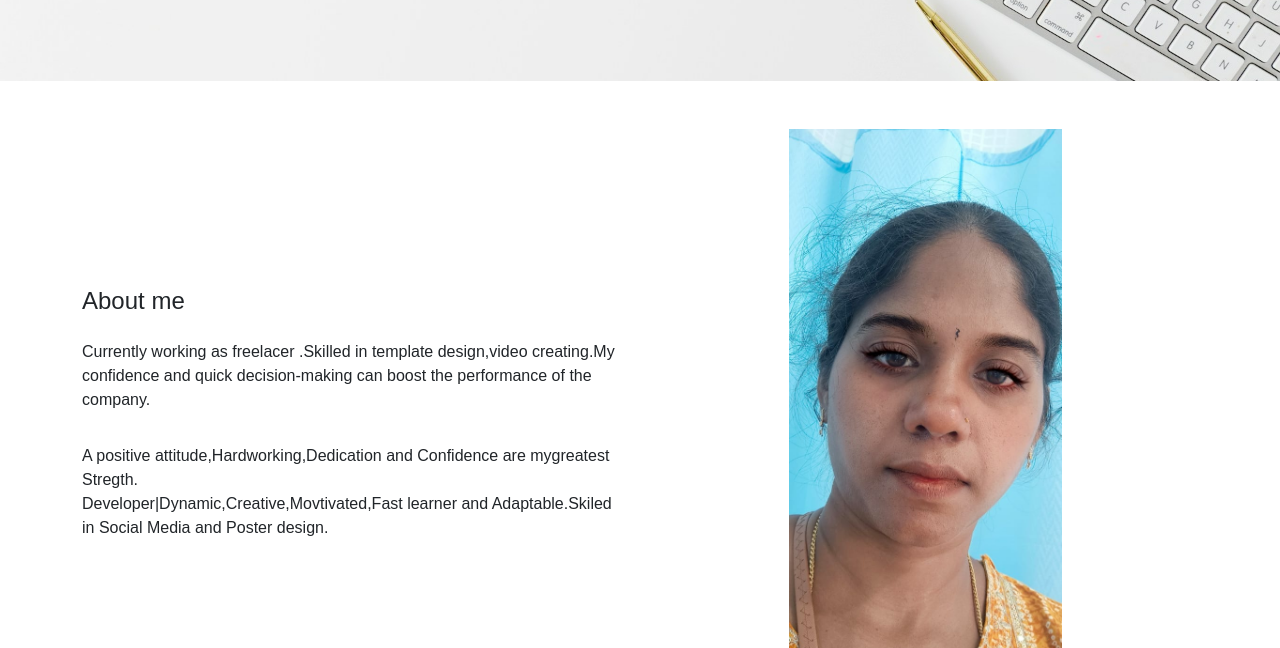
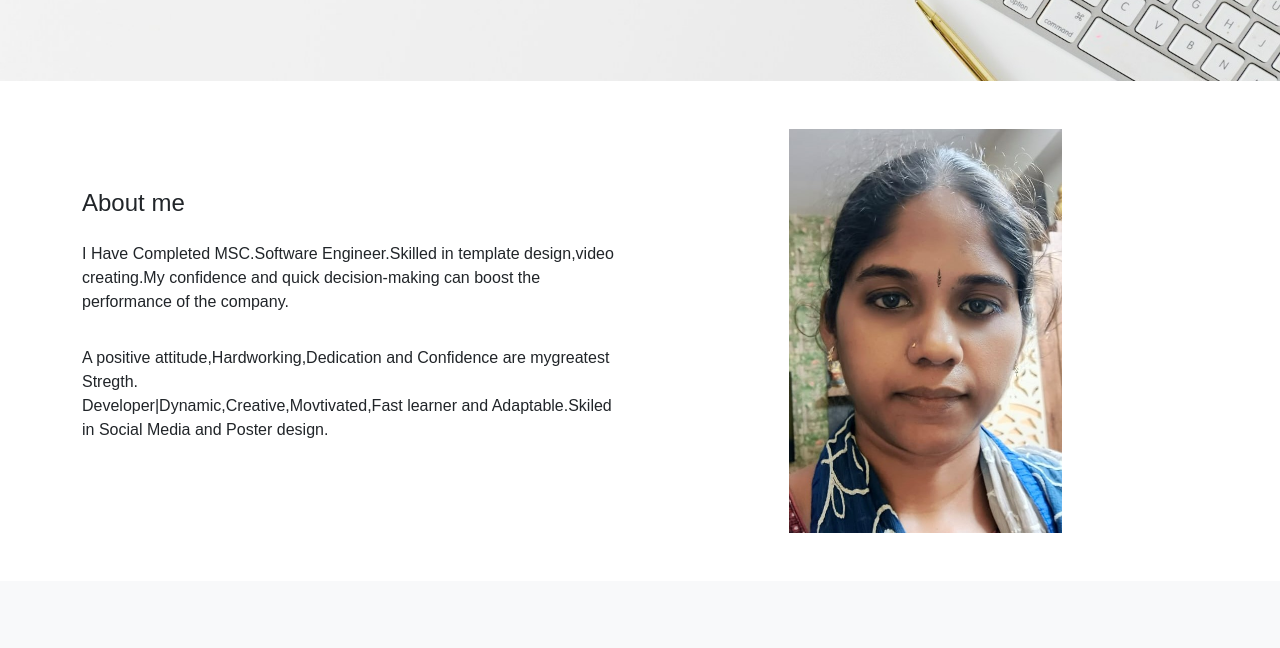
Before and after one commit to sathiya-sakthivel/sathiya-portfolio, a plain HTML site: page index.html in a window 1280 px wide. Shown: the part 620-1268 px from the top of the page. Drawn offline with nearby package versions, Linux system fonts and the light colour scheme.

Commit message:
new image

```diff
--- a/index.html
+++ b/index.html
@@ -9,7 +9,7 @@
     <link rel="stylesheet" href="./style.css">
 </head>
 <body>
-    <nav class="navbar navbar-expand-lg  py-4 text-uppercase border-bottom border-light-subtle sticky-top">
+    <nav class="navbar navbar-expand-lg  py-4 text-uppercase border-bottom border-light-subtle ">
         <div class="container">
           <a class="navbar-brand fs-3" href="#">Sathiya</a>
           <button class="navbar-toggler" type="button" data-bs-toggle="collapse" data-bs-target="#navbarSupportedContent" aria-controls="navbarSupportedContent" aria-expanded="false" aria-label="Toggle navigation">
@@ -51,11 +51,11 @@
               <div class="row align-items-center">
                 <div class="col-md-6">
                   <h4 class="pb-3">About me</h4>
-                  <p class="pb-3">Currently working as freelacer .Skilled in template design,video creating.My confidence and quick decision-making can boost the performance of the company. </p>
+                  <p class="pb-3">I Have Completed MSC.Software Engineer.Skilled in template design,video creating.My confidence and quick decision-making can boost the performance of the company. </p>
                   <p class="pb-3 ">A positive attitude,Hardworking,Dedication and Confidence are mygreatest Stregth. <br>Developer|Dynamic,Creative,Movtivated,Fast learner and Adaptable.Skiled in Social Media and Poster design.</p>
                 </div>
                 <div class="col-md-6 text-center">
-                  <img src="./sathiya.jpeg" alt="sathiya" class="img-fluid w-50   "  />
+                  <img src="./sathya new photo.jpg" alt="sathiya" class="img-fluid w-50   "  />
                 </div>
               </div>
             </div>
```
Also changed, not shown: sathya new photo.jpg (added).
